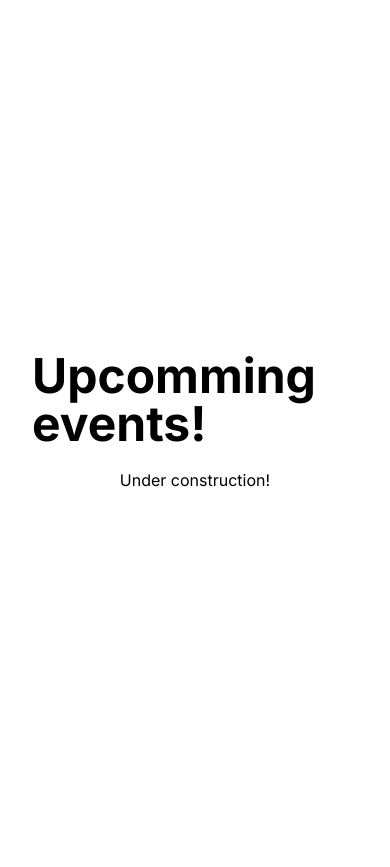
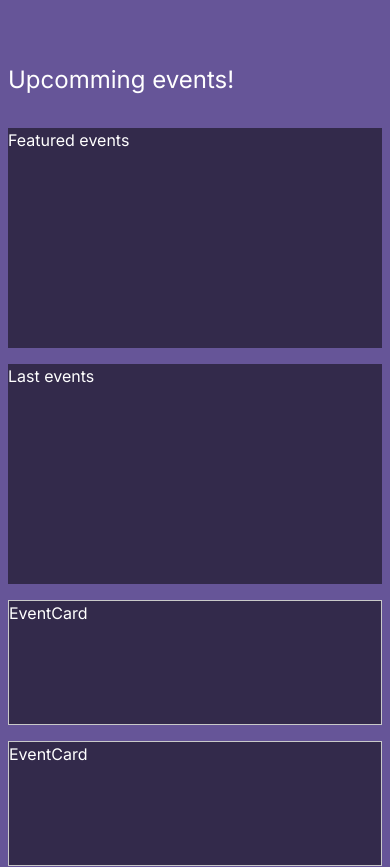
Before and after one commit to ruslanguns/portfolio-apps, a Next.js app in the folder 1-CountDown-Timer/app/: page / in a window 390 px wide. Shown: the top 867 px of the page. Before the commit the page ends 844 px from the top, so only its background shows below. Built offline with nearby package versions, Linux system fonts and the light colour scheme.

Commit message:
Layout styling for Events UI

```diff
--- a/1-CountDown-Timer/app/pages/index.js
+++ b/1-CountDown-Timer/app/pages/index.js
@@ -1,4 +1,6 @@
 import Head from 'next/head'
+import EventCard from '../components/EventCard'
+import Heading from '../components/Heading'
 import styles from '../styles/Home.module.css'
 
 export default function Home() {
@@ -10,9 +12,18 @@ export default function Home() {
       </Head>
 
       <main className={styles.main}>
-        <h1 className="mb-5 text-5xl font-bold">Upcomming events!</h1>
+        <Heading className={styles.title} title="Upcomming events!" />
 
-        <p className={styles.description}>Under construction!</p>
+        <aside className={styles.sidebar}>
+          <div>Featured events</div>
+          <div>Last events</div>
+        </aside>
+
+        <div className={styles.events}>
+          {Array.from({ length: 25 }).map((_, index) => (
+            <EventCard key={index} />
+          ))}
+        </div>
       </main>
     </div>
   )
--- a/1-CountDown-Timer/app/styles/Home.module.css
+++ b/1-CountDown-Timer/app/styles/Home.module.css
@@ -1,13 +1,80 @@
 .container {
-  padding: 0 2rem;
+  @apply flex justify-center bg-[#665598] text-white;
+  width: 100%;
+  font-family: 'Inter', sans-serif;
 }
 
 .main {
+  @apply w-full max-w-3xl min-w-fit;
   min-height: 100vh;
+  margin-inline: 1rem;
   padding: 4rem 0;
-  flex: 1;
-  display: flex;
-  flex-direction: column;
-  justify-content: center;
-  align-items: center;
+  display: grid;
+  grid-template-columns: 2fr 1fr;
+  grid-template-areas:
+    'title title'
+    'events sidebar'
+    'events sidebar';
 }
+
+.title {
+  grid-area: title;
+  margin-block-end: 4rem;
+}
+
+.sidebar {
+  grid-area: sidebar;
+  position: sticky;
+  top: 1rem;
+  align-self: start;
+}
+
+.sidebar div {
+  height: 220px;
+  margin-bottom: 1em;
+  background: rgba(0, 0, 0, 0.5);
+}
+
+.sidebar div:nth-last-child(1) {
+  margin-bottom: 0;
+}
+
+.events {
+  grid-area: events;
+  margin-right: 1em;
+}
+
+.events div {
+  margin-bottom: 1em;
+}
+.events div:nth-last-child(1) {
+  margin-bottom: 0;
+}
+
+@media screen and (max-width: 640px) {
+  .main {
+    margin-inline: 0.5rem;
+    grid-template-areas:
+      'title title'
+      'sidebar sidebar'
+      'events events';
+  }
+
+  .sidebar {
+    position: relative;
+    align-self: normal;
+    top: 0;
+  }
+
+  .title {
+    margin-block-end: 2rem;
+  }
+
+  .events {
+    margin-right: 0;
+  }
+
+  .events div:nth-child(1) {
+    margin-top: 1em;
+  }
+}
```
